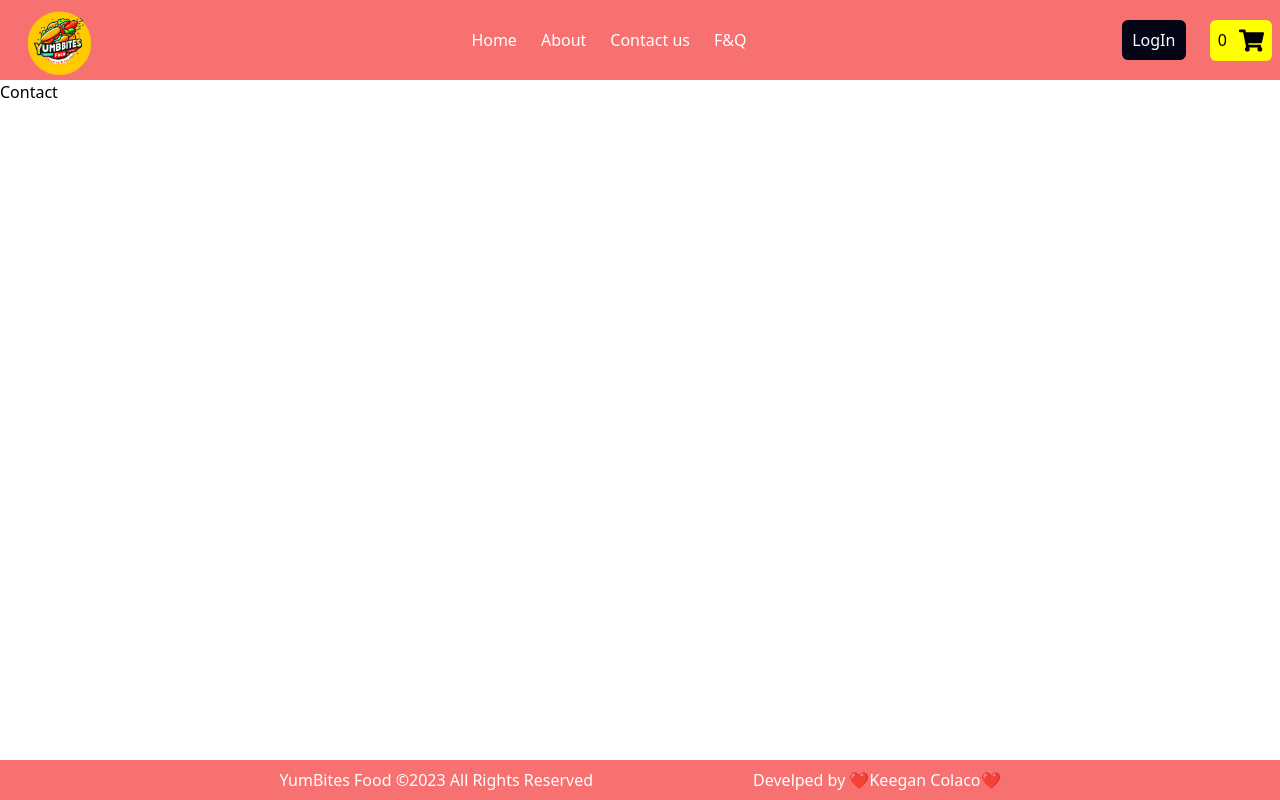
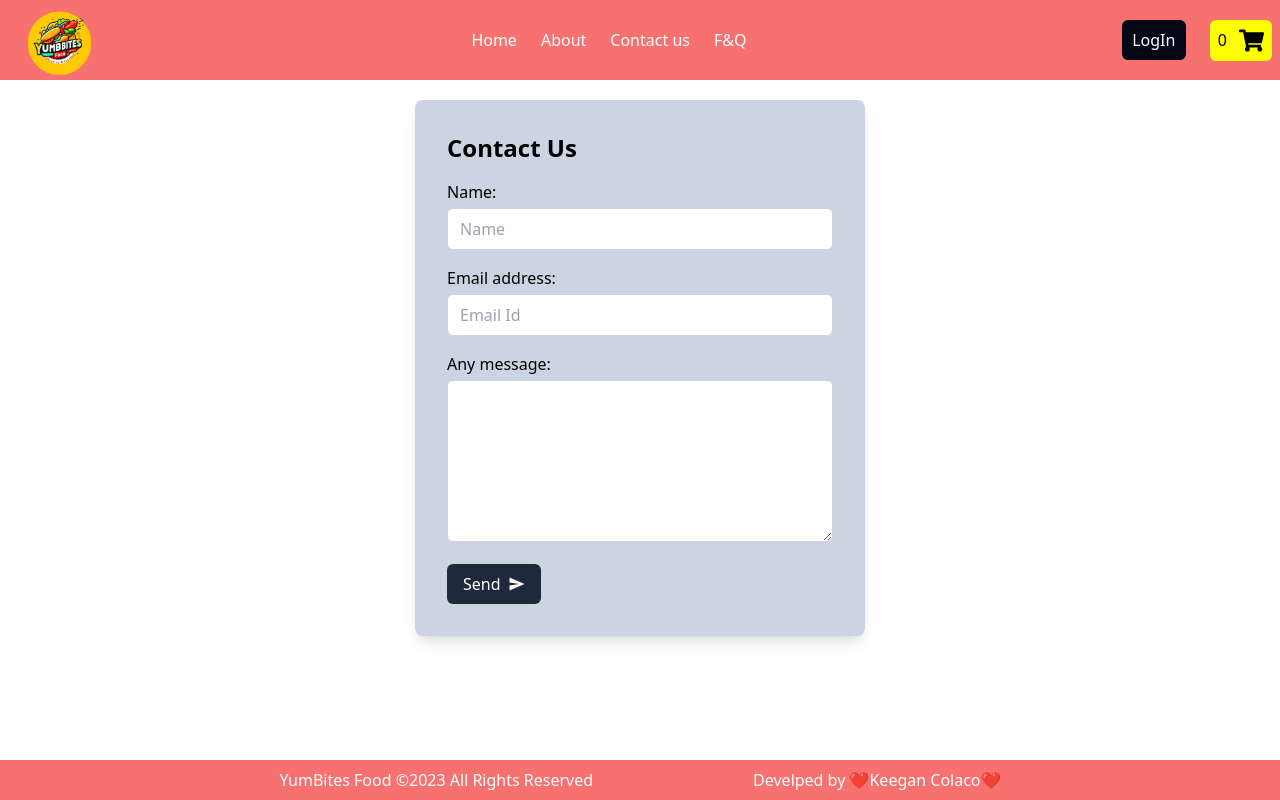
Before and after one commit to Keegan-20/YumBites-Food, a React (Vite) app: page /contactUs in a window 1280 px wide. Built offline with nearby package versions, Linux system fonts and the light colour scheme.

Commit message:
Ft: Contact Us form

```diff
--- a/src/components/Contact.js
+++ b/src/components/Contact.js
@@ -1,9 +1,60 @@
-import React from 'react'
+import React from "react";
+import { IoSendSharp } from "react-icons/io5";
 
 const Contact = () => {
   return (
-    <div>Contact</div>
-  )
-}
+    <div className="flex justify-center my-5   items-center ">
+      <div className="bg-slate-300 w-[450px] p-8 rounded-lg shadow-lg">
+        <h2 className="text-2xl font-semibold mb-4">Contact Us</h2>
+        <form action="https://formspree.io/f/xzbnvazl" method="POST" className="space-y-4 ">
+          <div>
+            <label htmlFor="username" className="block mb-1">Name:</label>
+            <input
+              type="text"
+              id="username"
+              name="Name"
+              placeholder="Name"
+              autoComplete="off"
+              required
+              className="w-full border border-gray-300 rounded-md py-2 px-3 focus:outline-none focus:border-green-500"
+            />
+          </div>
+          <div>
+            <label htmlFor="email" className="block mb-1">Email address:</label>
+            <input
+              type="email"
+              id="email"
+              name="email"
+              placeholder="Email Id"
+              autoComplete="off"
+              required
+              className="w-full border border-gray-300 rounded-md py-2 px-3 focus:outline-none focus:border-green-500"
+            />
+          </div>
+          <div>
+            <label htmlFor="message" className="block mb-1">Any message:</label>
+            <textarea
+              name="message"
+              id="message"
+              cols="10"
+              rows="6"
+              className="w-full border border-gray-300 rounded-md py-2 px-3 focus:outline-none focus:border-green-500"
+            ></textarea>
+          </div>
+          <div>
+          <div className="flex items-center">
+            <button
+              type="submit"
+              className="flex items-center bg-slate-800 text-white py-2 px-4 rounded-md hover:bg-green-600 focus:outline-none focus:bg-green-600"
+            >
+              Send <IoSendSharp className="ml-2" />
+            </button>
+          </div>
+          </div>
+        </form>
+      </div>
+    </div>
+  );
+};
 
-export default Contact
+export default Contact;
```
